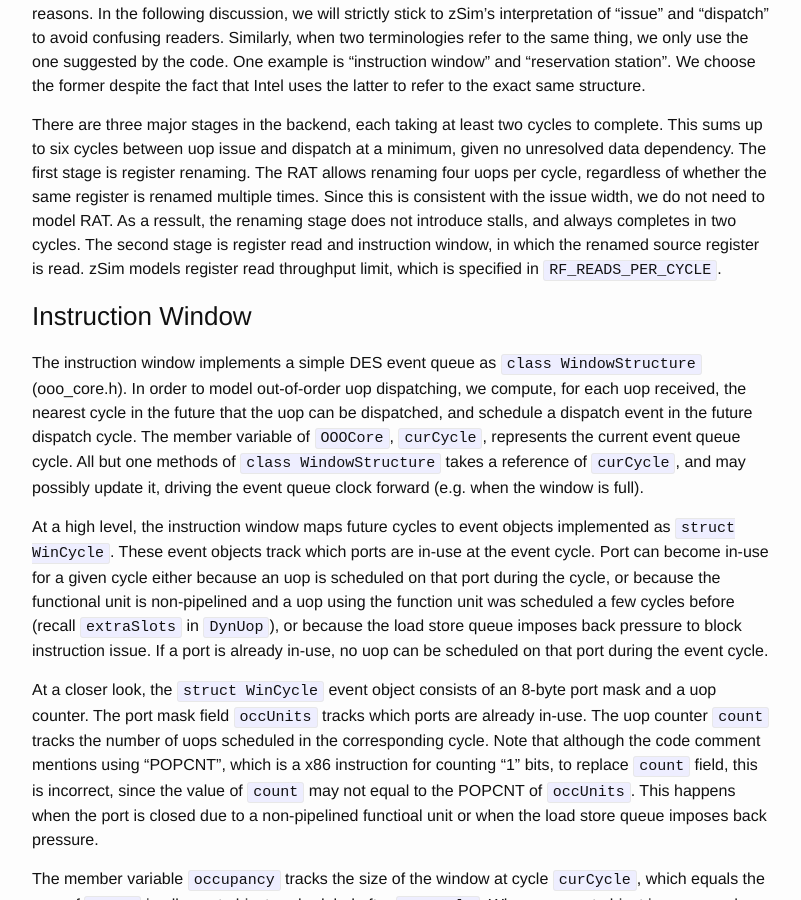
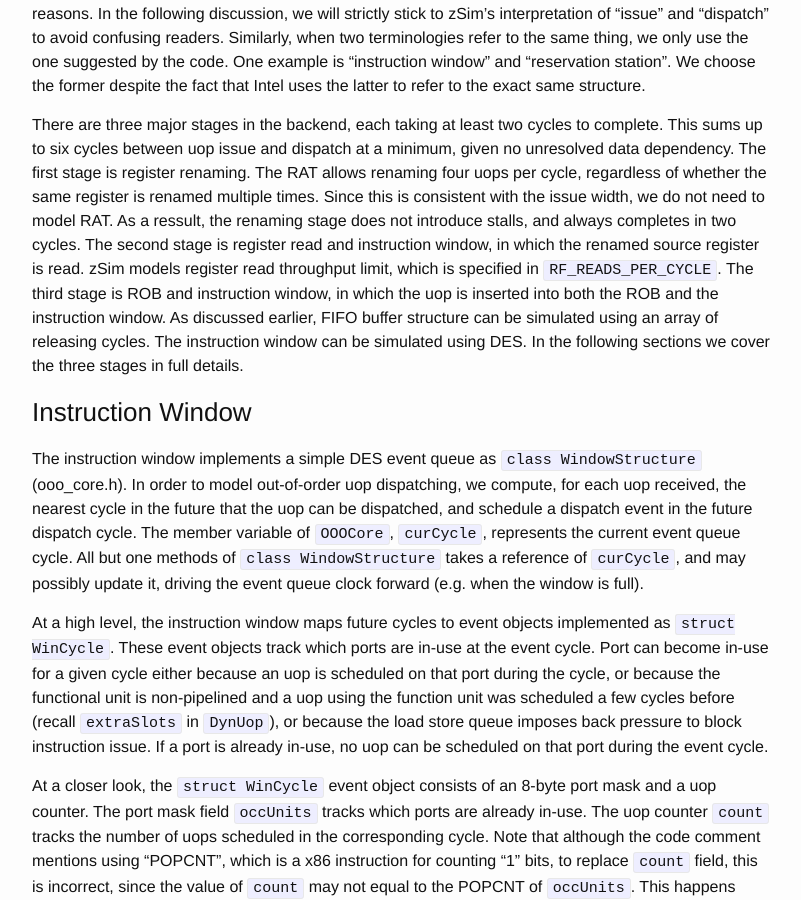
Before and after one commit to wangziqi2013/wangziqi2013.github.io, a Jekyll site: the page built from _posts/2019-12-31-zsim-microarch.markdown, in a window 1280 px wide and 900 px high, scrolled down 14778 px. Shown: the whole window, without its empty margins (238-1039 px from the left). Built offline with Jekyll 4.4.1, drawn with Linux system fonts in a browser that asks for light colours.

Commit message:
Adding third stage

```diff
--- a/_posts/2019-12-31-zsim-microarch.markdown
+++ b/_posts/2019-12-31-zsim-microarch.markdown
@@ -536,7 +536,10 @@ uop issue and dispatch at a minimum, given no unresolved data dependency. The fi
 allows renaming four uops per cycle, regardless of whether the same register is renamed multiple times. Since this is
 consistent with the issue width, we do not need to model RAT. As a ressult, the renaming stage does not introduce stalls,
 and always completes in two cycles. The second stage is register read and instruction window, in which the renamed source
-register is read. zSim models register read throughput limit, which is specified in `RF_READS_PER_CYCLE`.
+register is read. zSim models register read throughput limit, which is specified in `RF_READS_PER_CYCLE`. The third stage
+is ROB and instruction window, in which the uop is inserted into both the ROB and the instruction window. As discussed
+earlier, FIFO buffer structure can be simulated using an array of releasing cycles. The instruction window can be simulated
+using DES. In the following sections we cover the three stages in full details.
 
 ### Instruction Window
 
```
